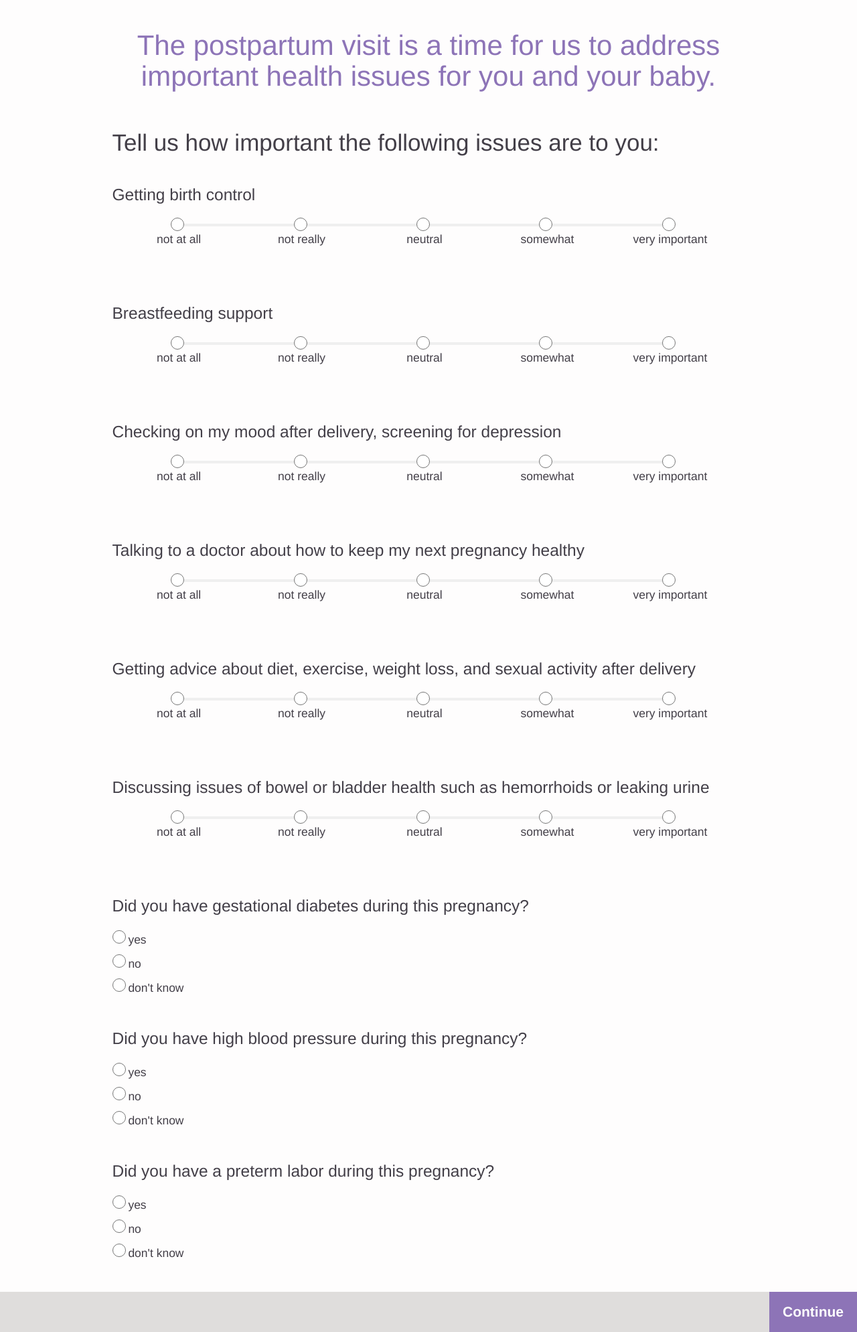
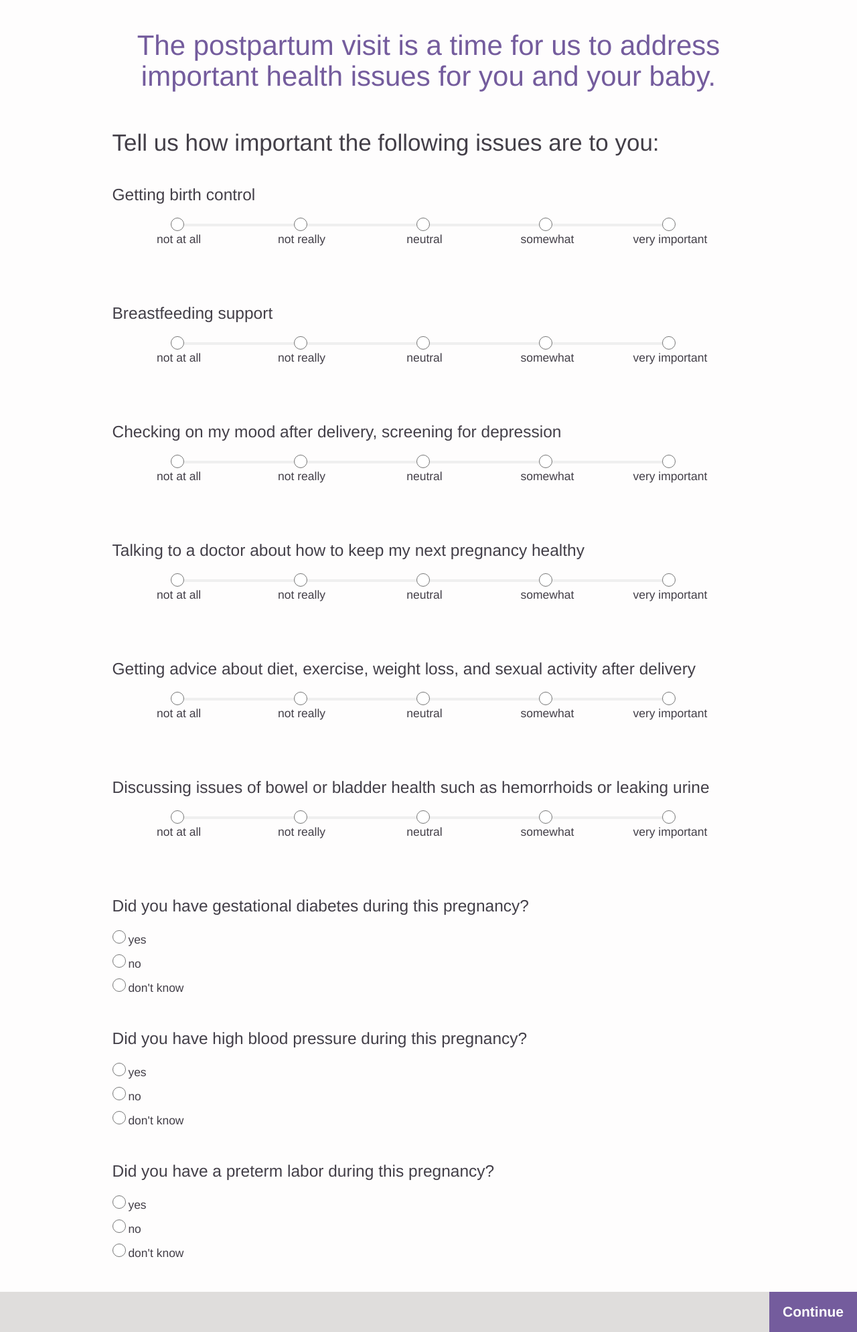
Before and after one commit to jantonso/hbp, a Django app: page /pc/ in a window 1280 px wide. Shown: the part 106-2095 px from the top of the page at 67% size. Run offline with Django 3.2, Linux system fonts and the light colour scheme; some libraries are stand-ins or nearby versions.

Commit message:
Added js for personalizedCare + chagned font/button color

```diff
--- a/static/css/personalizedCare.css
+++ b/static/css/personalizedCare.css
@@ -42,7 +42,7 @@ header .header-content h1 {
 #care-message h2 {
 	font-size: 3.0em;
 	font-weight: 300;
-	color: #8D74B7;
+	color: #745C9D;
 }
 
 #care-message p {
@@ -144,7 +144,7 @@ footer #continue-button {
 	float: right;
 	height: 60px;
 	padding: 15px 20px 15px 20px;
-	background-color: #8D74B7;
+	background-color: #745C9D;
 }
 
 footer #continue-button label {
--- a/templates/personalizedCare.html
+++ b/templates/personalizedCare.html
@@ -3,8 +3,9 @@
 	<head>
 		<link rel="stylesheet" type="text/css" href="/static/css/personalizedCare.css">
 		<link rel="stylesheet" href="//maxcdn.bootstrapcdn.com/bootstrap/3.2.0/css/bootstrap.min.css">
-		<link href='https://fonts.googleapis.com/css?family=Work+Sans:400,900,800,700,600,500,300,200,100' rel='stylesheet' type='text/css'>
+		<link href="https://fonts.googleapis.com/css?family=Work+Sans:400,900,800,700,600,500,300,200,100" rel="stylesheet" type="text/css">
 		<script src="http://code.jquery.com/jquery-latest.min.js" type="text/javascript"></script>
+		<script src="/static/js/personalizedCare.js" type="text/javascript"></script>
 	</head>
 	<body>
 		<header>
```
Also changed, not shown: static/js/personalizedCare.js (added).
